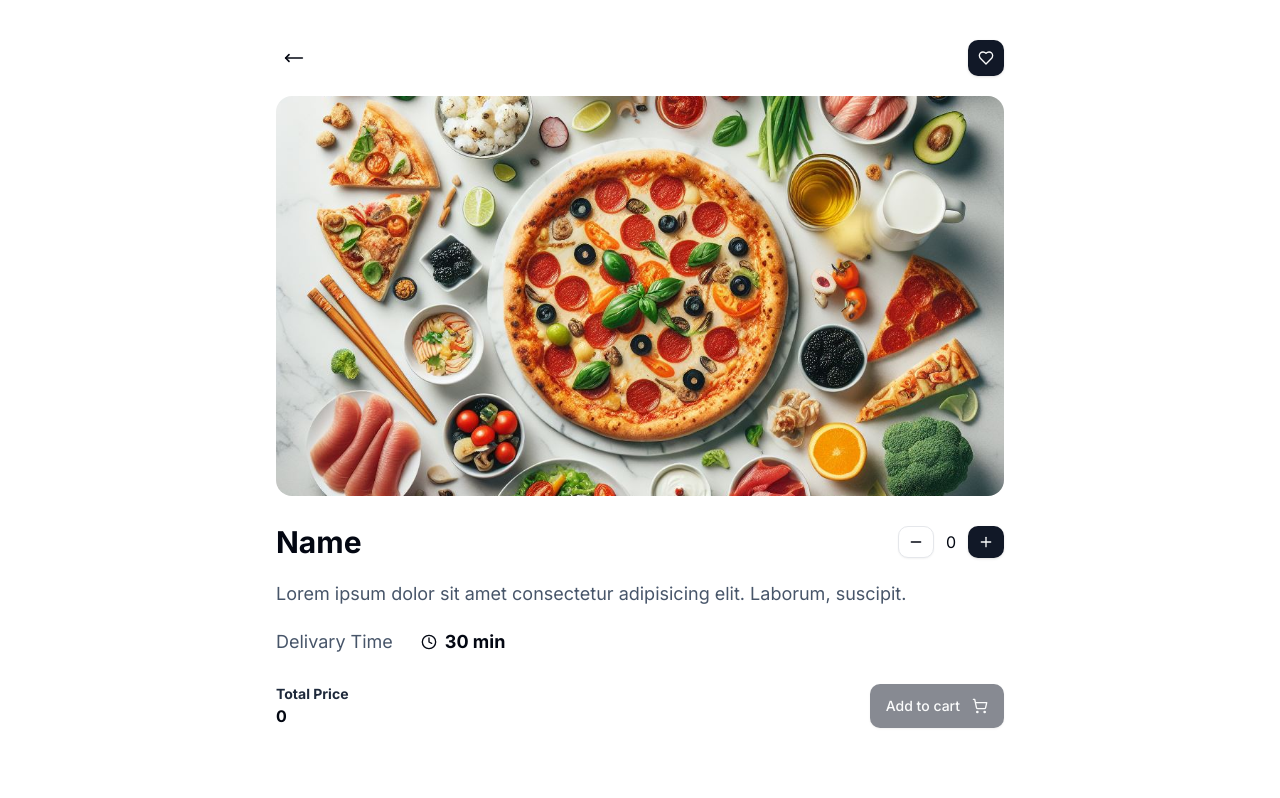
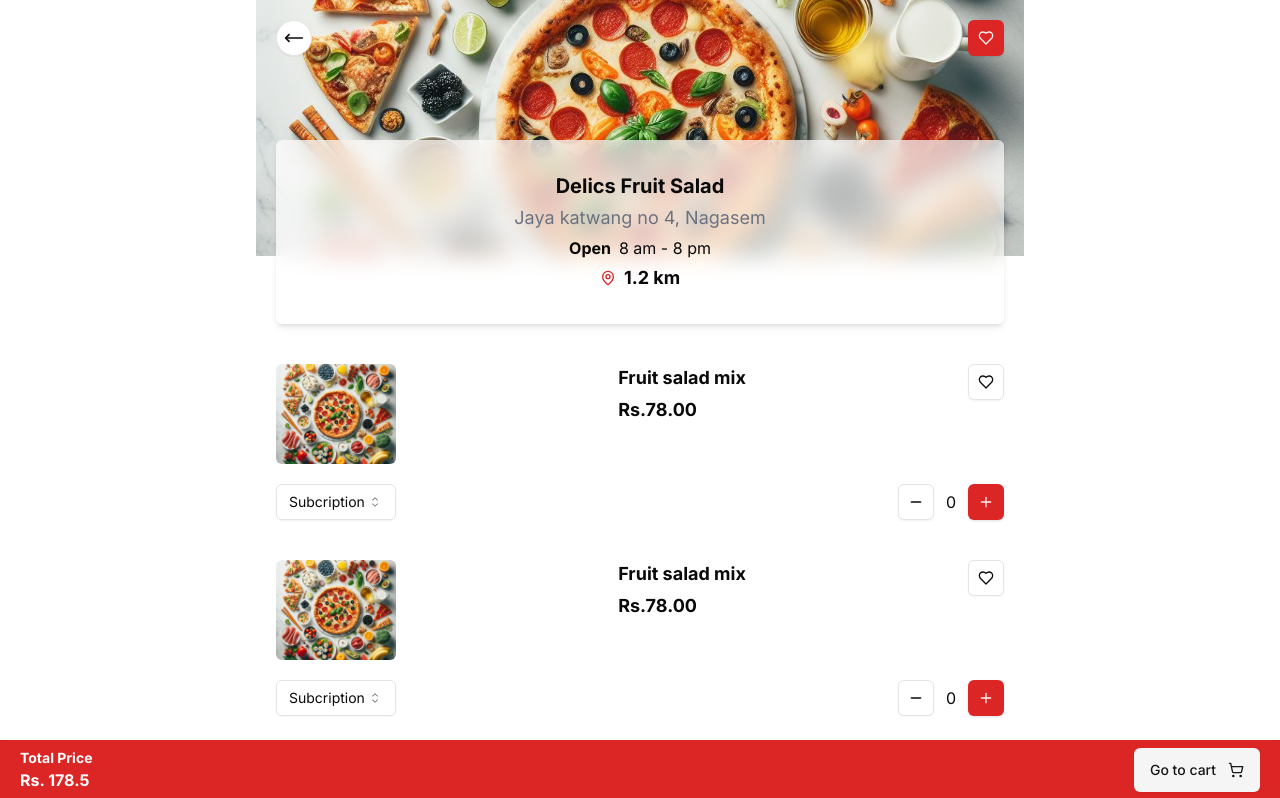
Before and after one commit to DedxAB/food-app-final-yr-project, a Next.js app: page /details/1 in a window 1280 px wide. Shown: the top 798 px of the page. Built offline with nearby package versions, Linux system fonts and the light colour scheme.

Commit message:
Update layout and add MenuDetailsCard component

```diff
--- a/package.json
+++ b/package.json
@@ -9,8 +9,10 @@
     "lint": "next lint"
   },
   "dependencies": {
+    "@radix-ui/react-dialog": "^1.0.5",
     "@radix-ui/react-icons": "^1.3.0",
     "@radix-ui/react-label": "^2.0.2",
+    "@radix-ui/react-select": "^2.0.0",
     "@radix-ui/react-slot": "^1.0.2",
     "class-variance-authority": "^0.7.0",
     "clsx": "^2.1.0",
--- a/src/app/details/[id]/page.jsx
+++ b/src/app/details/[id]/page.jsx
@@ -1,33 +1,16 @@
-"use client";
 import { Button } from "@/components/ui/button";
 import Image from "next/image";
 import DetailsImg from "../../../../public/assets/details.jpeg";
-import {
-  Clock,
-  Heart,
-  Minus,
-  MoveLeft,
-  Plus,
-  ShoppingCart,
-} from "lucide-react";
-import { useState } from "react";
+import { Heart, MapPin, MoveLeft, ShoppingCart } from "lucide-react";
 import Link from "next/link";
+import MenuDetailsCard from "@/components/detailsCard/MenuDetailsCard";
 
 const DetailsPage = () => {
-  const [count, setCount] = useState(0);
-  const handelCountPlus = () => {
-    setCount(count + 1);
-  };
-  const handelCountMinus = () => {
-    if (count < 1) return setCount(0);
-    setCount(count - 1);
-  };
   return (
-    <main className="relative h-[95vh] p-5">
-      <div className="w-full h-full">
+    <main className="p-5 relative">
       <div className="flex items-center justify-between mb-5">
         <Link href="/">
-            <Button variant="ghost" size="icon">
+          <Button variant="outline" className="rounded-full" size="icon">
             <MoveLeft className="w-5" />
           </Button>
         </Link>
@@ -35,56 +18,57 @@
           <Heart className="w-4" />
         </Button>
       </div>
-        <div className="min-w-fit h-[400px]">
+
+      {/* resturant image  */}
+      <div className="w-[100vw] max-w-3xl h-[32vh] absolute top-0 left-0 -z-10">
         <Image
           src={DetailsImg}
           alt="image-photo"
-            className="object-cover rounded-2xl h-full w-full"
+          className="object-cover h-full w-full"
+          priority
         />
       </div>
 
-        <div className="flex gap-5 flex-col my-7">
-          <div className="flex items-center justify-between">
-            <h1 className="text-3xl font-bold">Name</h1>
-            <div className="flex items-center justify-center text-base">
-              <Button
-                variant="outline"
-                size="icon"
-                className="h-8"
-                onClick={handelCountMinus}
-              >
-                <Minus className="w-4" />
-              </Button>
-              <span className="mx-3">{count}</span>
-              <Button size="icon" className="h-8" onClick={handelCountPlus}>
-                <Plus className="w-4" />
-              </Button>
+      <div className="w-full h-[31vh] relative">
+        {/* resturant details  */}
+        <div className="absolute bottom-0 w-full h-[23vh] bg-white bg-opacity-70 backdrop-filter backdrop-blur-md shadow-md rounded-md py-8">
+          <div className="flex gap-1 justify-center items-center flex-col">
+            <h1 className="text-xl font-bold">Delics Fruit Salad</h1>
+            <p className="text-gray-500 text-lg">Jaya katwang no 4, Nagasem</p>
+            <div className="flex items-center justify-center text-center">
+              <span className="font-bold">Open </span>
+              <p className="ml-2">8 am - 8 pm</p>
+            </div>
+            <div className="flex items-center">
+              <MapPin className="w-4 text-red-600 mr-2" />{" "}
+              <span className="text-lg font-bold">1.2 km</span>
             </div>
           </div>
-          <div>
-            <span className="text-lg text-slate-600">
-              Lorem ipsum dolor sit amet consectetur adipisicing elit. Laborum,
-              suscipit.
-            </span>
         </div>
-          <div className="flex items-center">
-            <span className="text-lg text-slate-600 mr-7">Delivary Time</span>{" "}
-            <Clock className="w-4 mr-1" />
-            <span className="font-bold text-lg ml-1">30 min</span>
       </div>
-          <div className="flex items-center justify-between mt-2">
+
+      {/* resturant menu  */}
+      <div className="mb-16">
+        <MenuDetailsCard />
+        <MenuDetailsCard />
+        <MenuDetailsCard />
+        <MenuDetailsCard />
+        <MenuDetailsCard />
+      </div>
+
+      {/* Navbar bottom */}
+      <div className="flex items-center justify-between bg-red-600 text-white shadow-md py-2 px-5 fixed bottom-0 right-0 w-full max-w-3x mx-auto">
         <div className="flex flex-col">
-              <span className="font-bold text-sm text-slate-800">
-                Total Price
-              </span>
-              <span className="font-bold text-base">{count * 178.5}</span>
+          <span className="font-bold text-sm">Total Price</span>
+          <span className="font-bold text-base">Rs. {178.5}</span>
         </div>
         <div>
-              <Button disabled={count < 1} className="h-11">
+          {/* <Button variant="ghost" disabled={count < 1} className="h-11">
             Add to cart <ShoppingCart className="w-4 ml-3" />
+          </Button> */}
+          <Button variant="secondary" className="h-11">
+            Go to cart <ShoppingCart className="w-4 ml-3" />
           </Button>
-            </div>
-          </div>
         </div>
       </div>
     </main>
--- a/src/app/globals.css
+++ b/src/app/globals.css
@@ -5,50 +5,49 @@
 @layer base {
   :root {
     --background: 0 0% 100%;
-    --foreground: 224 71.4% 4.1%;
+    --foreground: 0 0% 3.9%;
     --card: 0 0% 100%;
-    --card-foreground: 224 71.4% 4.1%;
+    --card-foreground: 0 0% 3.9%;
     --popover: 0 0% 100%;
-    --popover-foreground: 224 71.4% 4.1%;
-    --primary: 220.9 39.3% 11%;
-    --primary-foreground: 210 20% 98%;
-    --secondary: 220 14.3% 95.9%;
-    --secondary-foreground: 220.9 39.3% 11%;
-    --muted: 220 14.3% 95.9%;
-    --muted-foreground: 220 8.9% 46.1%;
-    --accent: 220 14.3% 95.9%;
-    --accent-foreground: 220.9 39.3% 11%;
+    --popover-foreground: 0 0% 3.9%;
+    --primary: 0 72.2% 50.6%;
+    --primary-foreground: 0 85.7% 97.3%;
+    --secondary: 0 0% 96.1%;
+    --secondary-foreground: 0 0% 9%;
+    --muted: 0 0% 96.1%;
+    --muted-foreground: 0 0% 45.1%;
+    --accent: 0 0% 96.1%;
+    --accent-foreground: 0 0% 9%;
     --destructive: 0 84.2% 60.2%;
-    --destructive-foreground: 210 20% 98%;
-    --border: 220 13% 91%;
-    --input: 220 13% 91%;
-    --ring: 224 71.4% 4.1%;
-    --radius: 0.75rem;
+    --destructive-foreground: 0 0% 98%;
+    --border: 0 0% 89.8%;
+    --input: 0 0% 89.8%;
+    --ring: 0 72.2% 50.6%;
+    --radius: 0.5rem;
   }
 
   .dark {
-    --background: 224 71.4% 4.1%;
-    --foreground: 210 20% 98%;
-    --card: 224 71.4% 4.1%;
-    --card-foreground: 210 20% 98%;
-    --popover: 224 71.4% 4.1%;
-    --popover-foreground: 210 20% 98%;
-    --primary: 210 20% 98%;
-    --primary-foreground: 220.9 39.3% 11%;
-    --secondary: 215 27.9% 16.9%;
-    --secondary-foreground: 210 20% 98%;
-    --muted: 215 27.9% 16.9%;
-    --muted-foreground: 217.9 10.6% 64.9%;
-    --accent: 215 27.9% 16.9%;
-    --accent-foreground: 210 20% 98%;
+    --background: 0 0% 3.9%;
+    --foreground: 0 0% 98%;
+    --card: 0 0% 3.9%;
+    --card-foreground: 0 0% 98%;
+    --popover: 0 0% 3.9%;
+    --popover-foreground: 0 0% 98%;
+    --primary: 0 72.2% 50.6%;
+    --primary-foreground: 0 85.7% 97.3%;
+    --secondary: 0 0% 14.9%;
+    --secondary-foreground: 0 0% 98%;
+    --muted: 0 0% 14.9%;
+    --muted-foreground: 0 0% 63.9%;
+    --accent: 0 0% 14.9%;
+    --accent-foreground: 0 0% 98%;
     --destructive: 0 62.8% 30.6%;
-    --destructive-foreground: 210 20% 98%;
-    --border: 215 27.9% 16.9%;
-    --input: 215 27.9% 16.9%;
-    --ring: 216 12.2% 83.9%;
+    --destructive-foreground: 0 0% 98%;
+    --border: 0 0% 14.9%;
+    --input: 0 0% 14.9%;
+    --ring: 0 72.2% 50.6%;
   }
 }
-
 
 @layer base {
   * {
--- a/src/app/layout.js
+++ b/src/app/layout.js
@@ -12,7 +12,7 @@
   return (
     <html lang="en">
       <body className={inter.className}>
-        <div  className="max-w-3xl mx-auto pt-5">{children}</div>
+        <div  className="max-w-3xl mx-auto">{children}</div>
       </body>
     </html>
   );
--- /dev/null
+++ b/src/components/detailsCard/MenuDetailsCard.jsx
@@ -0,0 +1,89 @@
+"use client";
+import { useState } from "react";
+import { Button } from "../ui/button";
+import { AlertCircle, Heart, Minus, Plus } from "lucide-react";
+import Image from "next/image";
+import DetailsImg from "../../../public/assets/details.jpeg";
+
+import {
+  Select,
+  SelectContent,
+  SelectItem,
+  SelectTrigger,
+  SelectValue,
+} from "@/components/ui/select";
+
+const MenuDetailsCard = () => {
+  const [count, setCount] = useState(0);
+
+  const handleCountPlus = () => {
+    setCount(count + 1);
+  };
+
+  const handleCountMinus = () => {
+    if (count < 1) return setCount(0);
+    setCount(count - 1);
+  };
+  return (
+    <>
+      <div className="flex flex-col my-10 gap-5">
+        <div className="flex justify-between">
+          <div className="w-[120px] h-[100px]">
+            {/* image  */}
+            <Image
+              src={DetailsImg}
+              alt="food image"
+              className="object-cover h-full w-full rounded-md"
+              priority={true}
+            />
+          </div>
+          <div className="flex flex-col gap-1">
+            <div>
+              {/* name  */}
+              <h1 className="text-lg font-bold">Fruit salad mix</h1>
+            </div>
+            <div>
+              {/* Price  */}
+              <p className="text-lg font-bold">Rs.78.00</p>
+            </div>
+          </div>
+          <div>
+            <Button variant="outline" size="icon">
+              <Heart className="w-4" />
+            </Button>
+          </div>
+        </div>
+        <div className="flex items-center justify-between">
+          <div className="flex items-center justify-between gap-3">
+            {/* subcription  */}
+            <Select>
+              <SelectTrigger className="w-[120px]">
+                <SelectValue placeholder="Subcription" />
+              </SelectTrigger>
+              <SelectContent>
+                <SelectItem value="nothing">Nothing</SelectItem>
+                <SelectItem value="monthly">Monthly</SelectItem>
+                <SelectItem value="weekly">Weekly</SelectItem>
+              </SelectContent>
+            </Select>
+            <div className="mr-10"></div>
+          </div>
+          <div>
+            {/* + Add - Remove */}
+            <div className="flex items-center justify-center text-base">
+              <Button variant="outline" size="icon" onClick={handleCountMinus}>
+                <Minus className="w-4" />
+              </Button>
+              <span className="mx-3">{count}</span>
+              <Button size="icon" onClick={handleCountPlus}>
+                <Plus className="w-4" />
+              </Button>
+            </div>
+          </div>
+        </div>
+      </div>
+    </>
+  );
+};
+
+export default MenuDetailsCard;
--- a/src/components/ui/button.jsx
+++ b/src/components/ui/button.jsx
@@ -19,7 +19,6 @@
           "bg-secondary text-secondary-foreground shadow-sm hover:bg-secondary/80",
         ghost: "hover:bg-accent hover:text-accent-foreground",
         link: "text-primary underline-offset-4 hover:underline",
-        myLoginBtn: "bg-primary text-primary-foreground shadow hover:bg-primary/90 w-full",
       },
       size: {
         default: "h-9 px-4 py-2",
--- /dev/null
+++ b/src/components/ui/select.jsx
@@ -0,0 +1,126 @@
+"use client"
+
+import * as React from "react"
+import {
+  CaretSortIcon,
+  CheckIcon,
+  ChevronDownIcon,
+  ChevronUpIcon,
+} from "@radix-ui/react-icons"
+import * as SelectPrimitive from "@radix-ui/react-select"
+
+import { cn } from "@/lib/utils"
+
+const Select = SelectPrimitive.Root
+
+const SelectGroup = SelectPrimitive.Group
+
+const SelectValue = SelectPrimitive.Value
+
+const SelectTrigger = React.forwardRef(({ className, children, ...props }, ref) => (
+  <SelectPrimitive.Trigger
+    ref={ref}
+    className={cn(
+      "flex h-9 w-full items-center justify-between whitespace-nowrap rounded-md border border-input bg-transparent px-3 py-2 text-sm shadow-sm ring-offset-background placeholder:text-muted-foreground focus:outline-none focus:ring-1 focus:ring-ring disabled:cursor-not-allowed disabled:opacity-50 [&>span]:line-clamp-1",
+      className
+    )}
+    {...props}>
+    {children}
+    <SelectPrimitive.Icon asChild>
+      <CaretSortIcon className="h-4 w-4 opacity-50" />
+    </SelectPrimitive.Icon>
+  </SelectPrimitive.Trigger>
+))
+SelectTrigger.displayName = SelectPrimitive.Trigger.displayName
+
+const SelectScrollUpButton = React.forwardRef(({ className, ...props }, ref) => (
+  <SelectPrimitive.ScrollUpButton
+    ref={ref}
+    className={cn("flex cursor-default items-center justify-center py-1", className)}
+    {...props}>
+    <ChevronUpIcon />
+  </SelectPrimitive.ScrollUpButton>
+))
+SelectScrollUpButton.displayName = SelectPrimitive.ScrollUpButton.displayName
+
+const SelectScrollDownButton = React.forwardRef(({ className, ...props }, ref) => (
+  <SelectPrimitive.ScrollDownButton
+    ref={ref}
+    className={cn("flex cursor-default items-center justify-center py-1", className)}
+    {...props}>
+    <ChevronDownIcon />
+  </SelectPrimitive.ScrollDownButton>
+))
+SelectScrollDownButton.displayName =
+  SelectPrimitive.ScrollDownButton.displayName
+
+const SelectContent = React.forwardRef(({ className, children, position = "popper", ...props }, ref) => (
+  <SelectPrimitive.Portal>
+    <SelectPrimitive.Content
+      ref={ref}
+      className={cn(
+        "relative z-50 max-h-96 min-w-[8rem] overflow-hidden rounded-md border bg-popover text-popover-foreground shadow-md data-[state=open]:animate-in data-[state=closed]:animate-out data-[state=closed]:fade-out-0 data-[state=open]:fade-in-0 data-[state=closed]:zoom-out-95 data-[state=open]:zoom-in-95 data-[side=bottom]:slide-in-from-top-2 data-[side=left]:slide-in-from-right-2 data-[side=right]:slide-in-from-left-2 data-[side=top]:slide-in-from-bottom-2",
+        position === "popper" &&
+          "data-[side=bottom]:translate-y-1 data-[side=left]:-translate-x-1 data-[side=right]:translate-x-1 data-[side=top]:-translate-y-1",
+        className
+      )}
+      position={position}
+      {...props}>
+      <SelectScrollUpButton />
+      <SelectPrimitive.Viewport
+        className={cn("p-1", position === "popper" &&
+          "h-[var(--radix-select-trigger-height)] w-full min-w-[var(--radix-select-trigger-width)]")}>
+        {children}
+      </SelectPrimitive.Viewport>
+      <SelectScrollDownButton />
+    </SelectPrimitive.Content>
+  </SelectPrimitive.Portal>
+))
+SelectContent.displayName = SelectPrimitive.Content.displayName
+
+const SelectLabel = React.forwardRef(({ className, ...props }, ref) => (
+  <SelectPrimitive.Label
+    ref={ref}
+    className={cn("px-2 py-1.5 text-sm font-semibold", className)}
+    {...props} />
+))
+SelectLabel.displayName = SelectPrimitive.Label.displayName
+
+const SelectItem = React.forwardRef(({ className, children, ...props }, ref) => (
+  <SelectPrimitive.Item
+    ref={ref}
+    className={cn(
+      "relative flex w-full cursor-default select-none items-center rounded-sm py-1.5 pl-2 pr-8 text-sm outline-none focus:bg-accent focus:text-accent-foreground data-[disabled]:pointer-events-none data-[disabled]:opacity-50",
+      className
+    )}
+    {...props}>
+    <span className="absolute right-2 flex h-3.5 w-3.5 items-center justify-center">
+      <SelectPrimitive.ItemIndicator>
+        <CheckIcon className="h-4 w-4" />
+      </SelectPrimitive.ItemIndicator>
+    </span>
+    <SelectPrimitive.ItemText>{children}</SelectPrimitive.ItemText>
+  </SelectPrimitive.Item>
+))
+SelectItem.displayName = SelectPrimitive.Item.displayName
+
+const SelectSeparator = React.forwardRef(({ className, ...props }, ref) => (
+  <SelectPrimitive.Separator
+    ref={ref}
+    className={cn("-mx-1 my-1 h-px bg-muted", className)}
+    {...props} />
+))
+SelectSeparator.displayName = SelectPrimitive.Separator.displayName
+
+export {
+  Select,
+  SelectGroup,
+  SelectValue,
+  SelectTrigger,
+  SelectContent,
+  SelectLabel,
+  SelectItem,
+  SelectSeparator,
+  SelectScrollUpButton,
+  SelectScrollDownButton,
+}
```
Also changed, not shown: 1 other file (tests, documents, lock files or other folders). Lines whose indentation alone changed are shown as unchanged.
